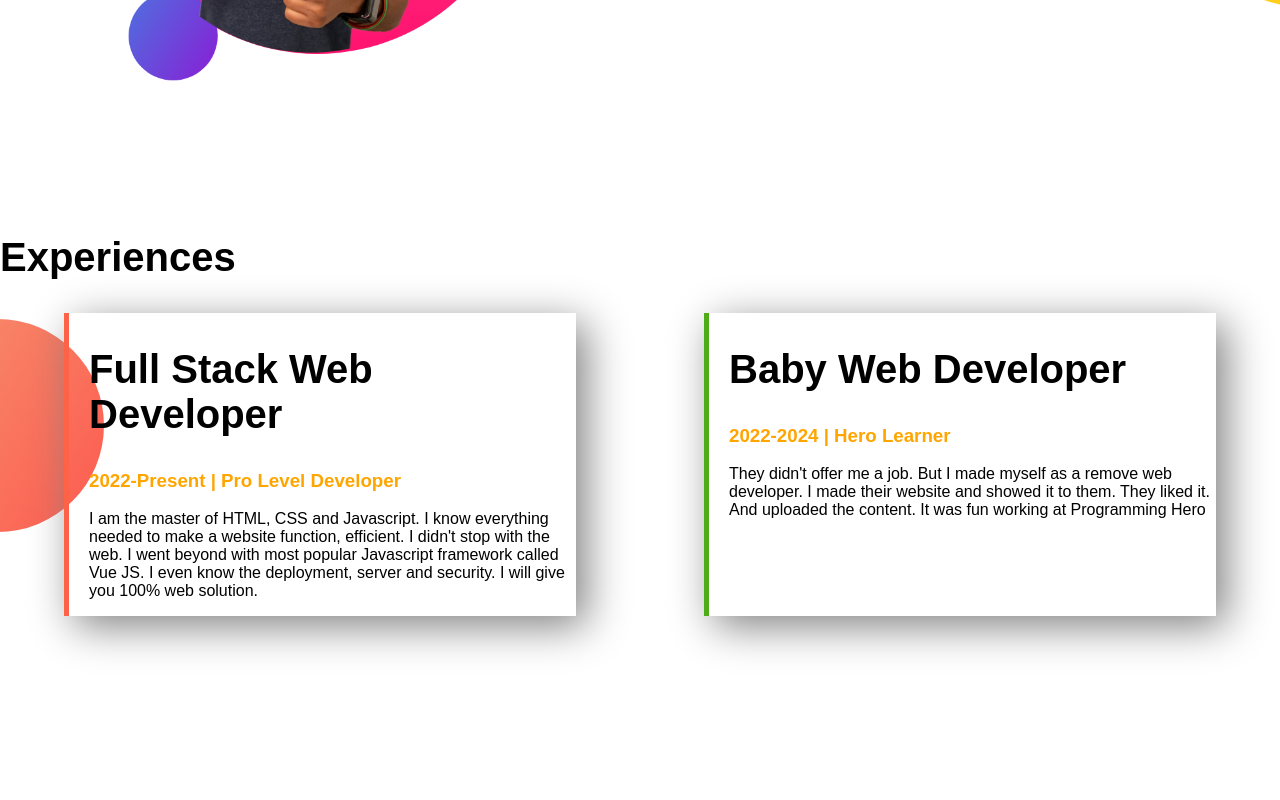
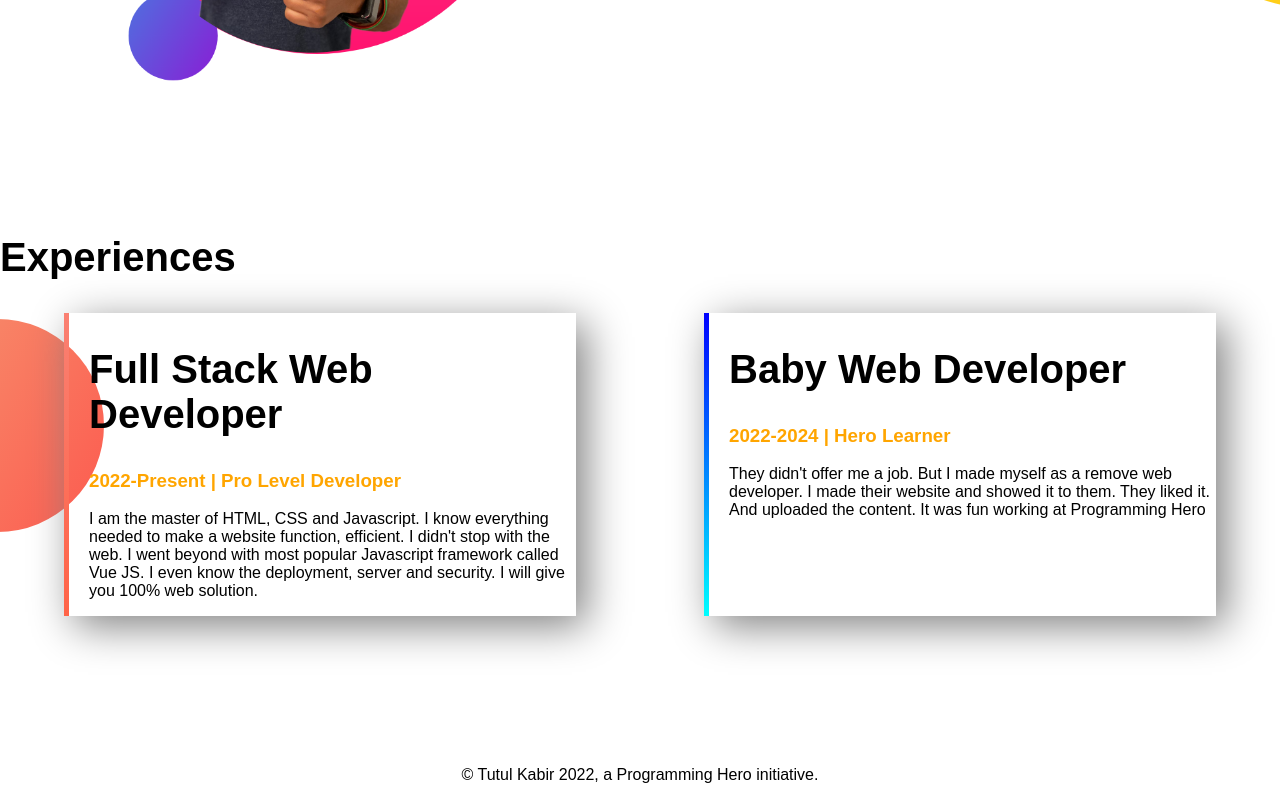
Before and after one commit to tkabir3066/developer-portfolio, a plain HTML site: page index.html in a window 1280 px wide. Shown: the part 983-1783 px from the top of the page. Before the commit the page ends 1749 px from the top, so only its background shows below. Drawn offline with Linux system fonts and the light colour scheme; a web font is replaced by a local one.

Commit message:
footer added

```diff
--- a/index.html
+++ b/index.html
@@ -55,5 +55,8 @@
  </div>
 
   </section>
+  <footer>
+    <p>© Tutul Kabir 2022, a Programming Hero initiative. </p>
+  </footer>
 </body>
 </html>
--- a/style.css
+++ b/style.css
@@ -51,7 +51,9 @@ h2{
     margin-left: 5%;
     margin-right: 5%;
     padding-left: 20px;
-    border-left: 5px solid tomato;
+    border-left: 5px solid;
+    border-image: linear-gradient(salmon,tomato);
+    border-image-slice: 1;
 
     box-shadow: 10px 10px 40px grey;
 }
@@ -60,7 +62,9 @@ h2{
     margin-left: 5%;
     margin-right: 5%;
     padding-left: 20px;
-    border-left: 5px solid rgb(79, 172, 25);
+    border-left: 5px solid ;
+    border-image: linear-gradient(blue, cyan);
+    border-image-slice: 1;
 
     box-shadow: 10px 10px 40px grey;
 }
@@ -69,3 +73,6 @@ h2{
     background-repeat: no-repeat;
     background-position:left;
 }
+footer p{
+    text-align: center;
+}
```
Also changed, not shown: images/my-bg.png (deleted), images/my-bg2.png (deleted), showOff/trophy-removebg-preview.png (deleted), 4 other files.
